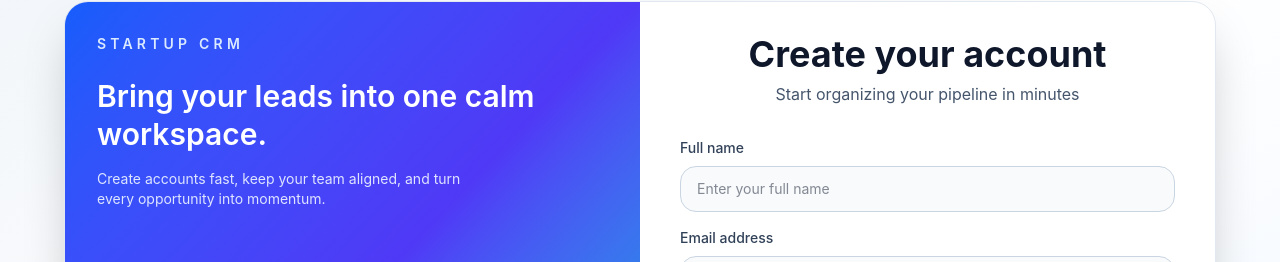
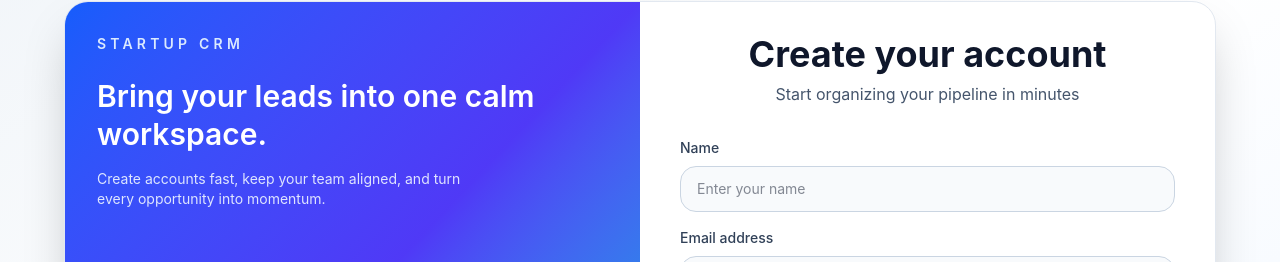
Before and after one commit to sampathkumarreddy123/startup-crm-lite, a React (Vite) app: page /register in a window 1280 px wide. Shown: the part 90-352 px from the top of the page. Built offline with nearby package versions, Linux system fonts and the light colour scheme; no server answers.

Commit message:
change placeholders

```diff
--- a/src/pages/Register.jsx
+++ b/src/pages/Register.jsx
@@ -77,7 +77,7 @@ export default function Register() {
               <div className="space-y-4">
                 <div>
                   <label className="mb-2 block text-sm font-medium text-slate-700 dark:text-slate-200">
-                    Full name
+                    Name
                   </label>
                   <input
                     id="name"
@@ -87,7 +87,7 @@ export default function Register() {
                     value={name}
                     onChange={(e) => setName(e.target.value)}
                     className="w-full rounded-2xl border border-slate-300 bg-slate-50 px-4 py-3 text-sm text-slate-900 outline-none transition focus:border-blue-500 focus:ring-2 focus:ring-blue-200 dark:border-slate-600 dark:bg-slate-700 dark:text-white dark:focus:ring-blue-500/30"
-                    placeholder="Enter your full name"
+                    placeholder="Enter your name"
                   />
                 </div>
                 <div>
```
